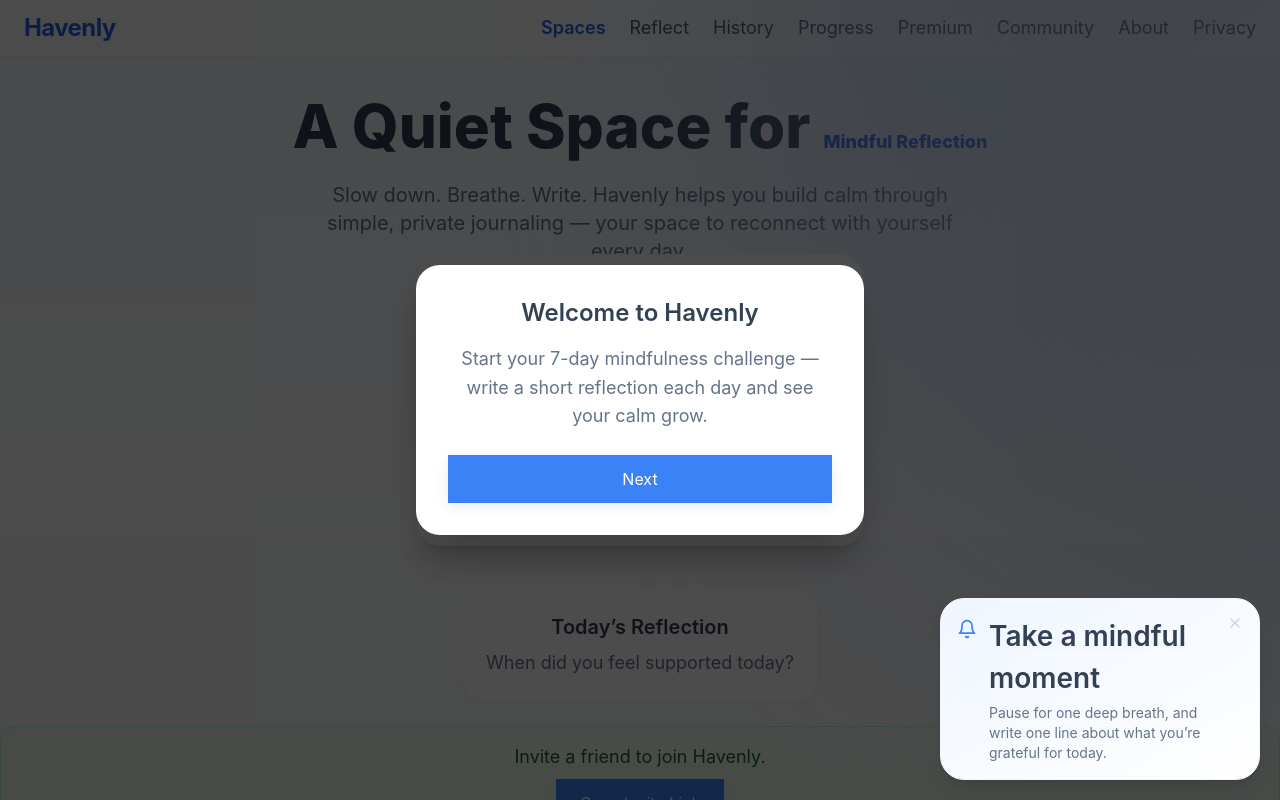
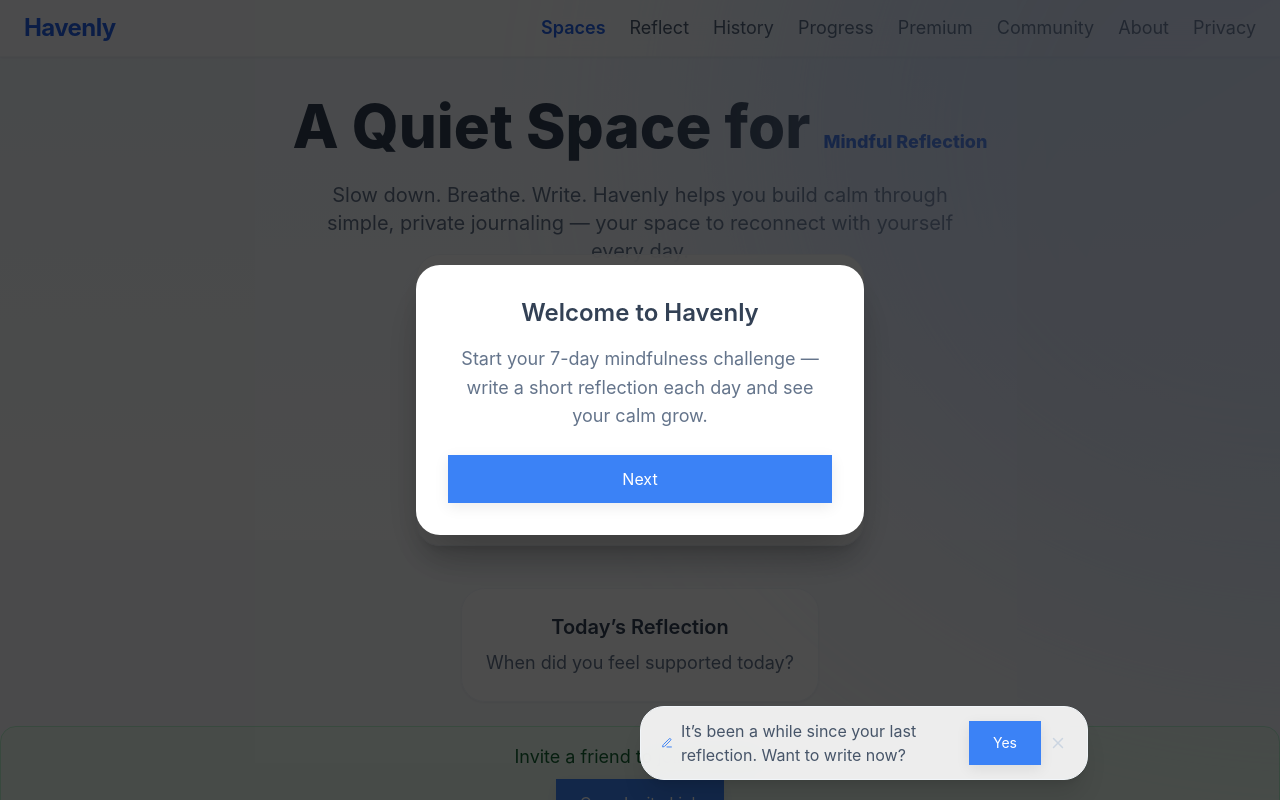
Before and after one commit to Khrboshi/havenly, a Next.js app: page / in a window 1280 px wide. Shown: the top 800 px of the page. Built offline with nearby package versions, Linux system fonts and the light colour scheme.

Commit message:
Update _app.js

```diff
--- a/pages/_app.js
+++ b/pages/_app.js
@@ -7,7 +7,7 @@ import { useState, useEffect } from "react";
 import Header from "@/components/Header";
 import Footer from "@/components/Footer";
 import PremiumNudge from "@/components/PremiumNudge";
-import DailyReminder from "@/components/DailyReminder";
+import DailyNudge from "@/components/DailyNudge"; // ✅ added
 import PageLoader from "@/components/PageLoader";
 import OnboardingFlow from "@/components/OnboardingFlow";
 
@@ -16,7 +16,7 @@ export default function App({ Component, pageProps }) {
   const [loading, setLoading] = useState(false);
   const [showOnboarding, setShowOnboarding] = useState(false);
 
-  // Handle route transitions
+  // ✅ Handle route transitions
   useEffect(() => {
     const handleStart = () => setLoading(true);
     const handleStop = () => setTimeout(() => setLoading(false), 300);
@@ -32,7 +32,7 @@ export default function App({ Component, pageProps }) {
     };
   }, [router]);
 
-  // Show onboarding on first visit
+  // ✅ Show onboarding on first visit
   useEffect(() => {
     const hasSeen = localStorage.getItem("hasSeenOnboarding");
     if (!hasSeen) setShowOnboarding(true);
@@ -40,15 +40,17 @@ export default function App({ Component, pageProps }) {
 
   return (
     <>
+      {/* Onboarding overlay (first-time users) */}
       {showOnboarding && (
         <OnboardingFlow onFinish={() => setShowOnboarding(false)} />
       )}
 
       <Header />
 
-      {/* ✅ Smooth page transitions */}
+      {/* Page loader on route change */}
       <AnimatePresence>{loading && <PageLoader />}</AnimatePresence>
 
+      {/* Animated route transitions */}
       <AnimatePresence mode="wait" initial={false}>
         <motion.main
           key={router.asPath}
@@ -61,9 +63,12 @@ export default function App({ Component, pageProps }) {
           }}
           className="min-h-screen flex flex-col justify-between"
         >
+          {/* Main content */}
           <Component {...pageProps} />
+
+          {/* Engagement hooks */}
           <PremiumNudge />
-          <DailyReminder />
+          <DailyNudge /> {/* ✅ integrated nudge */}
         </motion.main>
       </AnimatePresence>
 
```
